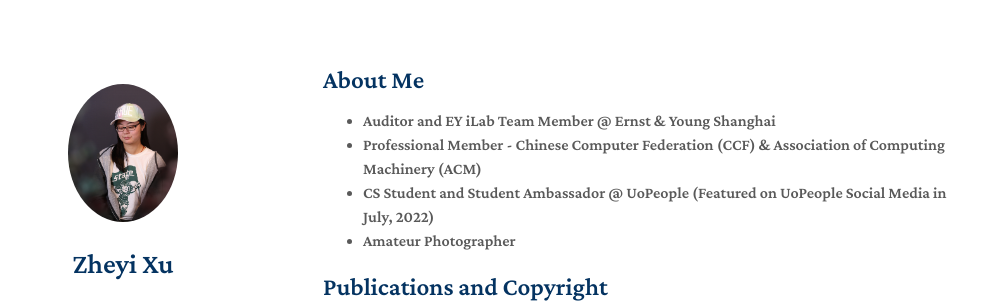
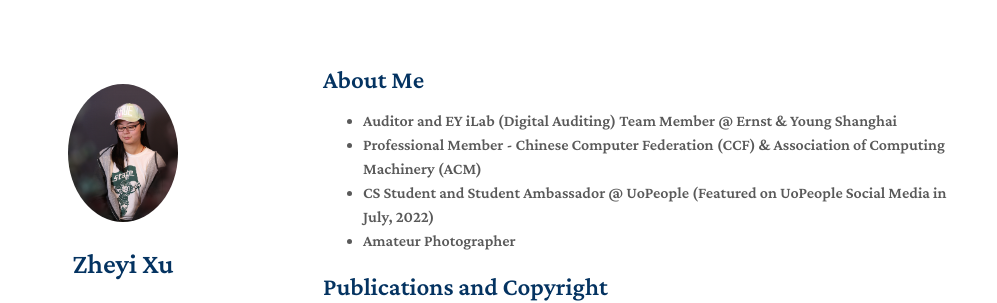
Before and after one commit to zheyixu99/zheyi-resume, a Jekyll site: the page built from index.md, in a window 1280 px wide and 900 px high. Shown: the top 303 px of the window, without its empty margins (147-1144 px from the left). Built offline with Jekyll 4.4.1, drawn with Linux system fonts in a browser that asks for light colours; nearby versions of some CDN libraries; a style sheet for code colours, icons or effects is not loaded; our own code applies the rules of GitHub Pages for plain Markdown files.

Commit message:
Update index.md

```diff
--- a/index.md
+++ b/index.md
@@ -4,7 +4,7 @@ layout: homepage
 
 ## About Me
 <ul>
-<li><b>Auditor and EY iLab Team Member @ Ernst & Young Shanghai</b></li>
+<li><b>Auditor and EY iLab (Digital Auditing) Team Member @ Ernst & Young Shanghai</b></li>
 <li><b>Professional Member - Chinese Computer Federation (CCF) & Association of Computing Machinery (ACM)</b></li>
 <li><b>CS Student and Student Ambassador @ UoPeople (Featured on UoPeople Social Media in July, 2022)</b></li>
 <li><b>Amateur Photographer</b></li>
```
